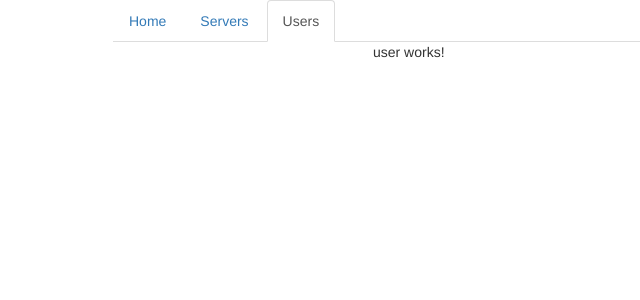
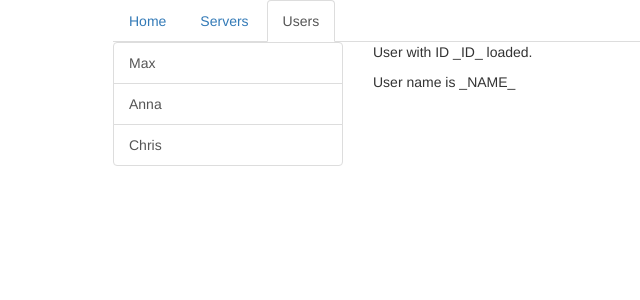
Before and after one commit to bartoszrachwalik/angular-routing, an Angular app: page /users in a window 1280 px wide. Shown: the top 300 px of the page, without its empty margins (152-792 px from the left). Built offline with nearby package versions, Linux system fonts and the light colour scheme.

Commit message:
adds servers and user component

```diff
--- a/src/app/app.module.ts
+++ b/src/app/app.module.ts
@@ -14,6 +14,7 @@ import {RouterModule, Routes} from '@angular/router';
 const appRoutes: Routes = [
   {path: '', component: HomeComponent},
   {path: 'users', component: UsersComponent},
+  {path: 'users/:id', component: UserComponent},
   {path: 'servers', component: ServersComponent}
 ];
 
--- a/src/app/servers/servers.component.html
+++ b/src/app/servers/servers.component.html
@@ -10,6 +10,7 @@
     </div>
   </div>
   <div class="col-xs-12 col-sm-4">
+    <button class="btn btn-primary" (click)="onReload()">Reload Page</button>
     <app-edit-server></app-edit-server>
     <hr>
     <app-server></app-server>
--- a/src/app/servers/servers.component.ts
+++ b/src/app/servers/servers.component.ts
@@ -1,4 +1,6 @@
-import { Component, OnInit } from '@angular/core';
+import {Component, OnInit} from '@angular/core';
+import {ServersService} from './servers.service';
+import {Router} from '@angular/router';
 
 @Component({
   selector: 'app-servers',
@@ -6,10 +8,16 @@ import { Component, OnInit } from '@angular/core';
   styleUrls: ['./servers.component.css']
 })
 export class ServersComponent implements OnInit {
+  private servers: { id: number, name: string, status: string }[] = [];
 
-  constructor() { }
+  constructor(private serversService: ServersService, private router: Router) {
+  }
 
   ngOnInit() {
+    this.servers = this.serversService.getServers();
   }
 
+  onReload() {
+    this.router.navigate(['/servers']);
+  }
 }
--- a/src/app/users/user/user.component.html
+++ b/src/app/users/user/user.component.html
@@ -1,3 +1,2 @@
-<p>
-  user works!
-</p>
+<p>User with ID _ID_ loaded.</p>
+<p>User name is _NAME_</p>
--- a/src/app/users/user/user.component.ts
+++ b/src/app/users/user/user.component.ts
@@ -1,4 +1,4 @@
-import { Component, OnInit } from '@angular/core';
+import {Component, OnInit} from '@angular/core';
 
 @Component({
   selector: 'app-user',
@@ -6,8 +6,10 @@ import { Component, OnInit } from '@angular/core';
   styleUrls: ['./user.component.css']
 })
 export class UserComponent implements OnInit {
+  user: { id: number, name: string };
 
-  constructor() { }
+  constructor() {
+  }
 
   ngOnInit() {
   }
--- a/src/app/users/users.component.ts
+++ b/src/app/users/users.component.ts
@@ -1,4 +1,4 @@
-import { Component, OnInit } from '@angular/core';
+import {Component, OnInit} from '@angular/core';
 
 @Component({
   selector: 'app-users',
@@ -6,8 +6,22 @@ import { Component, OnInit } from '@angular/core';
   styleUrls: ['./users.component.css']
 })
 export class UsersComponent implements OnInit {
+  users = [
+    {
+      id: 1,
+      name: 'Max'
+    },
+    {
+      id: 2,
+      name: 'Anna'
+    }, {
+      id: 3,
+      name: 'Chris'
+    }
+  ];
 
-  constructor() { }
+  constructor() {
+  }
 
   ngOnInit() {
   }
```
